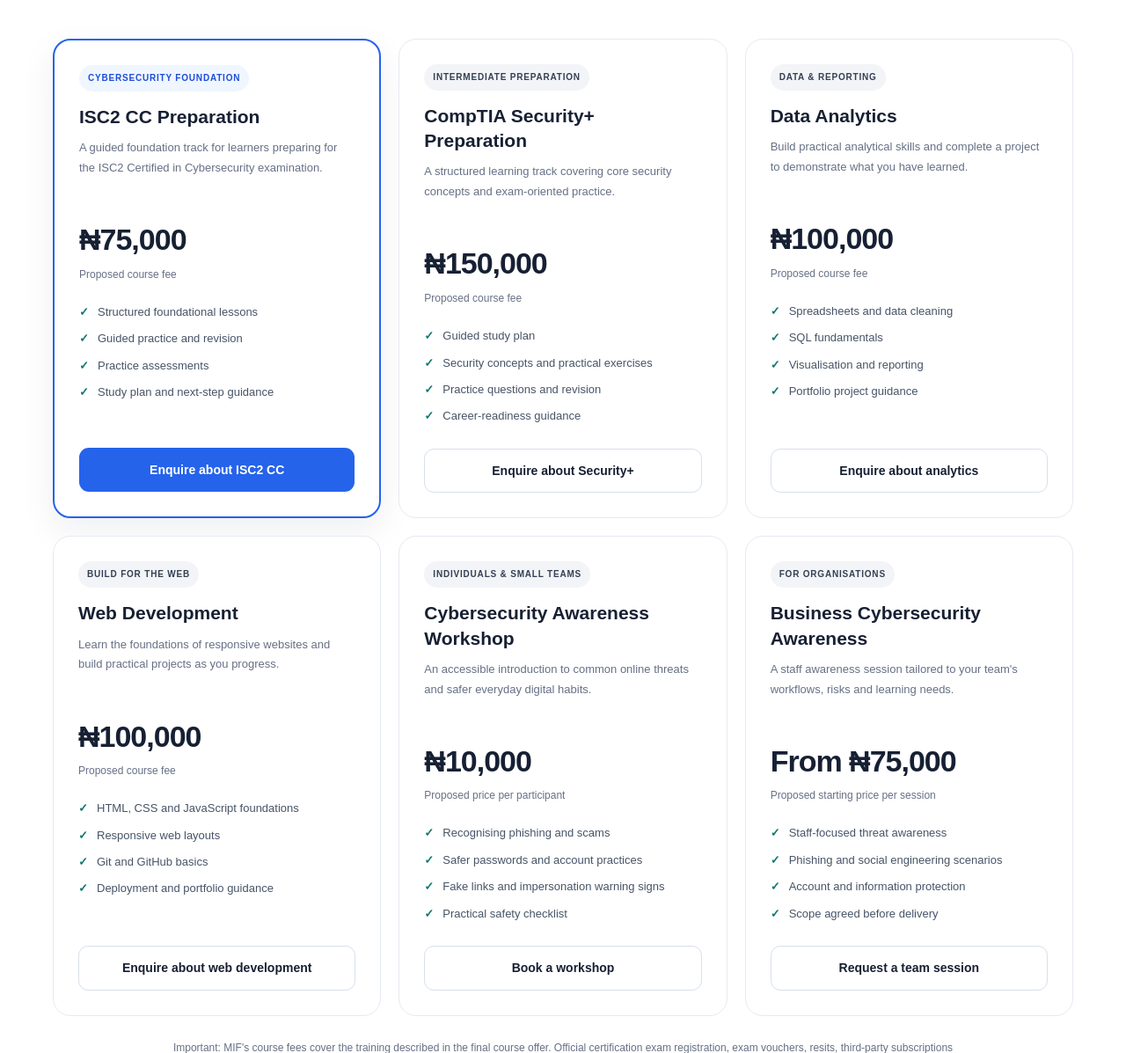
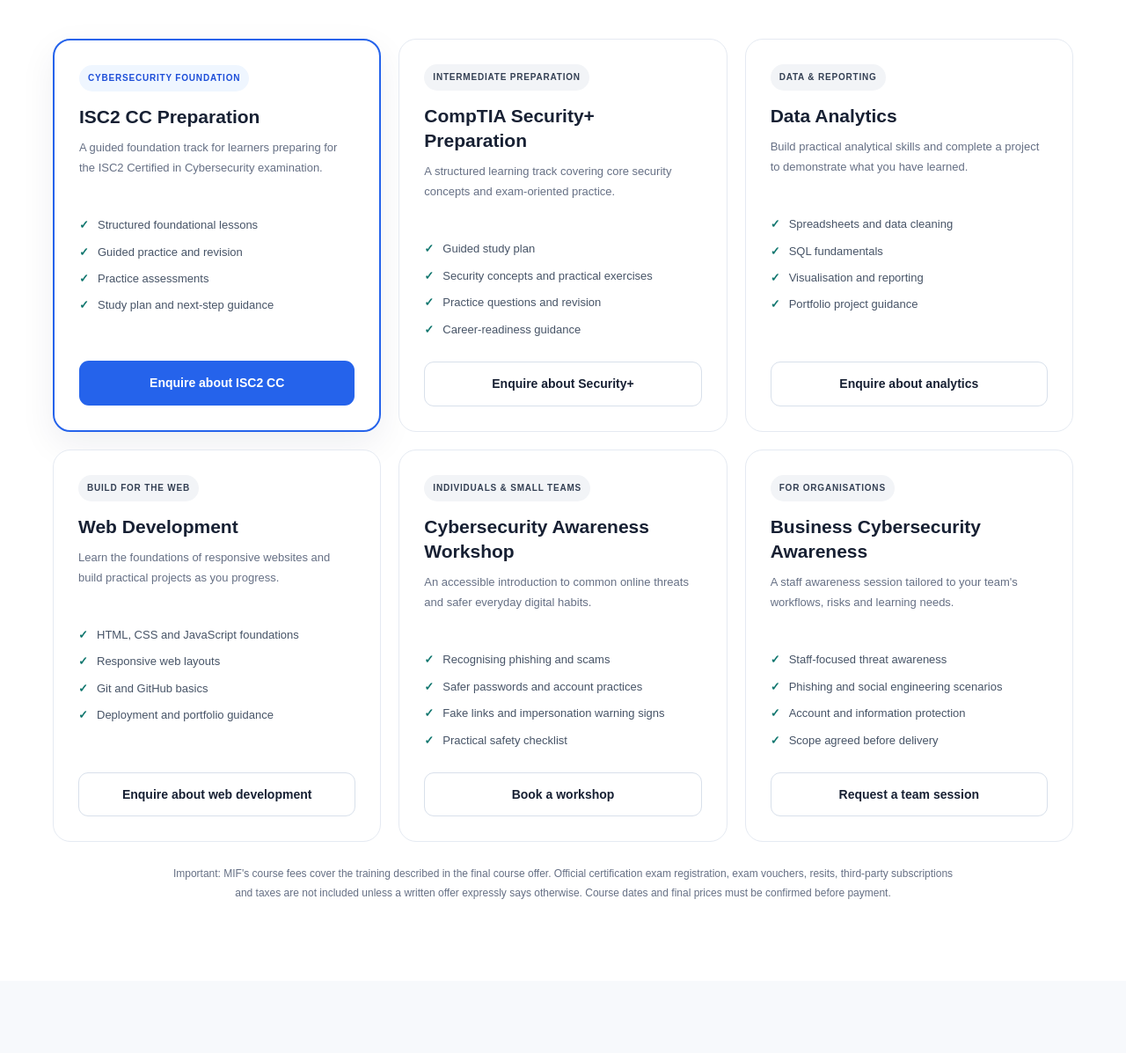
Before and after one commit to mifdigitalsolutions/MIF_Digital_Website, a Flask app: page /services in a window 1280 px wide. Shown: the part 3569-4766 px from the top of the page at 88% size. Run offline with Flask 3, Linux system fonts and the light colour scheme.

Commit message:
Remove prices from training programmes

```diff
--- a/templates/services.html
+++ b/templates/services.html
@@ -348,7 +348,6 @@
             <span class="svc-price-tag">Cybersecurity foundation</span>
             <h3>ISC2 CC Preparation</h3>
             <p class="svc-price-description">A guided foundation track for learners preparing for the ISC2 Certified in Cybersecurity examination.</p>
-            <p class="svc-price">₦75,000</p><p class="svc-price-period">Proposed course fee</p>
             <ul class="svc-list"><li>Structured foundational lessons</li><li>Guided practice and revision</li><li>Practice assessments</li><li>Study plan and next-step guidance</li></ul>
             <a class="svc-btn svc-btn--primary" href="{{ url_for('contact') }}">Enquire about ISC2 CC</a>
           </article>
@@ -356,7 +355,6 @@
             <span class="svc-price-tag">Intermediate preparation</span>
             <h3>CompTIA Security+ Preparation</h3>
             <p class="svc-price-description">A structured learning track covering core security concepts and exam-oriented practice.</p>
-            <p class="svc-price">₦150,000</p><p class="svc-price-period">Proposed course fee</p>
             <ul class="svc-list"><li>Guided study plan</li><li>Security concepts and practical exercises</li><li>Practice questions and revision</li><li>Career-readiness guidance</li></ul>
             <a class="svc-btn svc-btn--secondary" href="{{ url_for('contact') }}">Enquire about Security+</a>
           </article>
@@ -364,7 +362,6 @@
             <span class="svc-price-tag">Data &amp; reporting</span>
             <h3>Data Analytics</h3>
             <p class="svc-price-description">Build practical analytical skills and complete a project to demonstrate what you have learned.</p>
-            <p class="svc-price">₦100,000</p><p class="svc-price-period">Proposed course fee</p>
             <ul class="svc-list"><li>Spreadsheets and data cleaning</li><li>SQL fundamentals</li><li>Visualisation and reporting</li><li>Portfolio project guidance</li></ul>
             <a class="svc-btn svc-btn--secondary" href="{{ url_for('contact') }}">Enquire about analytics</a>
           </article>
@@ -372,7 +369,6 @@
             <span class="svc-price-tag">Build for the web</span>
             <h3>Web Development</h3>
             <p class="svc-price-description">Learn the foundations of responsive websites and build practical projects as you progress.</p>
-            <p class="svc-price">₦100,000</p><p class="svc-price-period">Proposed course fee</p>
             <ul class="svc-list"><li>HTML, CSS and JavaScript foundations</li><li>Responsive web layouts</li><li>Git and GitHub basics</li><li>Deployment and portfolio guidance</li></ul>
             <a class="svc-btn svc-btn--secondary" href="{{ url_for('contact') }}">Enquire about web development</a>
           </article>
@@ -380,7 +376,6 @@
             <span class="svc-price-tag">Individuals &amp; small teams</span>
             <h3>Cybersecurity Awareness Workshop</h3>
             <p class="svc-price-description">An accessible introduction to common online threats and safer everyday digital habits.</p>
-            <p class="svc-price">₦10,000</p><p class="svc-price-period">Proposed price per participant</p>
             <ul class="svc-list"><li>Recognising phishing and scams</li><li>Safer passwords and account practices</li><li>Fake links and impersonation warning signs</li><li>Practical safety checklist</li></ul>
             <a class="svc-btn svc-btn--secondary" href="{{ url_for('contact') }}">Book a workshop</a>
           </article>
@@ -388,7 +383,6 @@
             <span class="svc-price-tag">For organisations</span>
             <h3>Business Cybersecurity Awareness</h3>
             <p class="svc-price-description">A staff awareness session tailored to your team's workflows, risks and learning needs.</p>
-            <p class="svc-price">From ₦75,000</p><p class="svc-price-period">Proposed starting price per session</p>
             <ul class="svc-list"><li>Staff-focused threat awareness</li><li>Phishing and social engineering scenarios</li><li>Account and information protection</li><li>Scope agreed before delivery</li></ul>
             <a class="svc-btn svc-btn--secondary" href="{{ url_for('contact') }}">Request a team session</a>
           </article>
```
